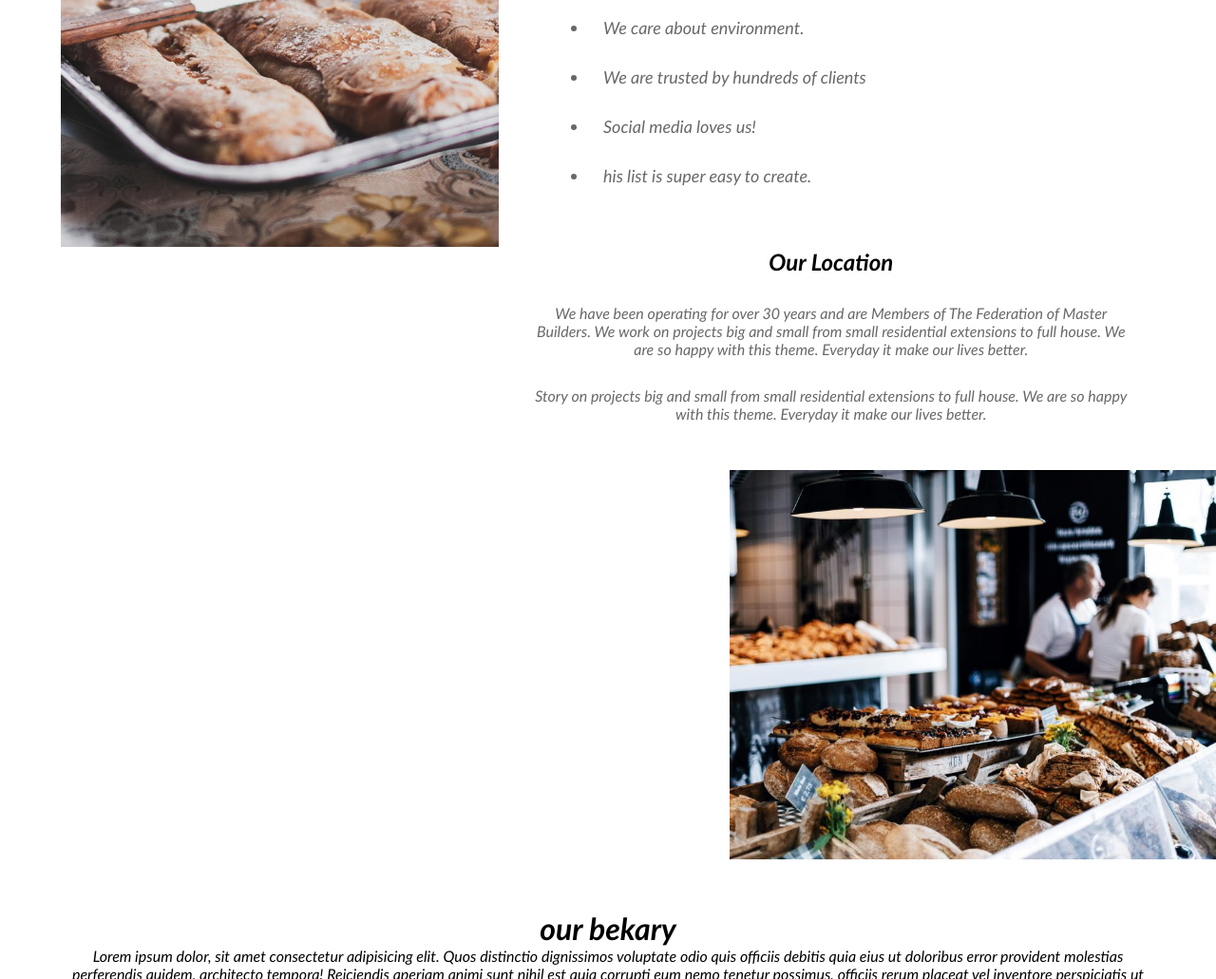
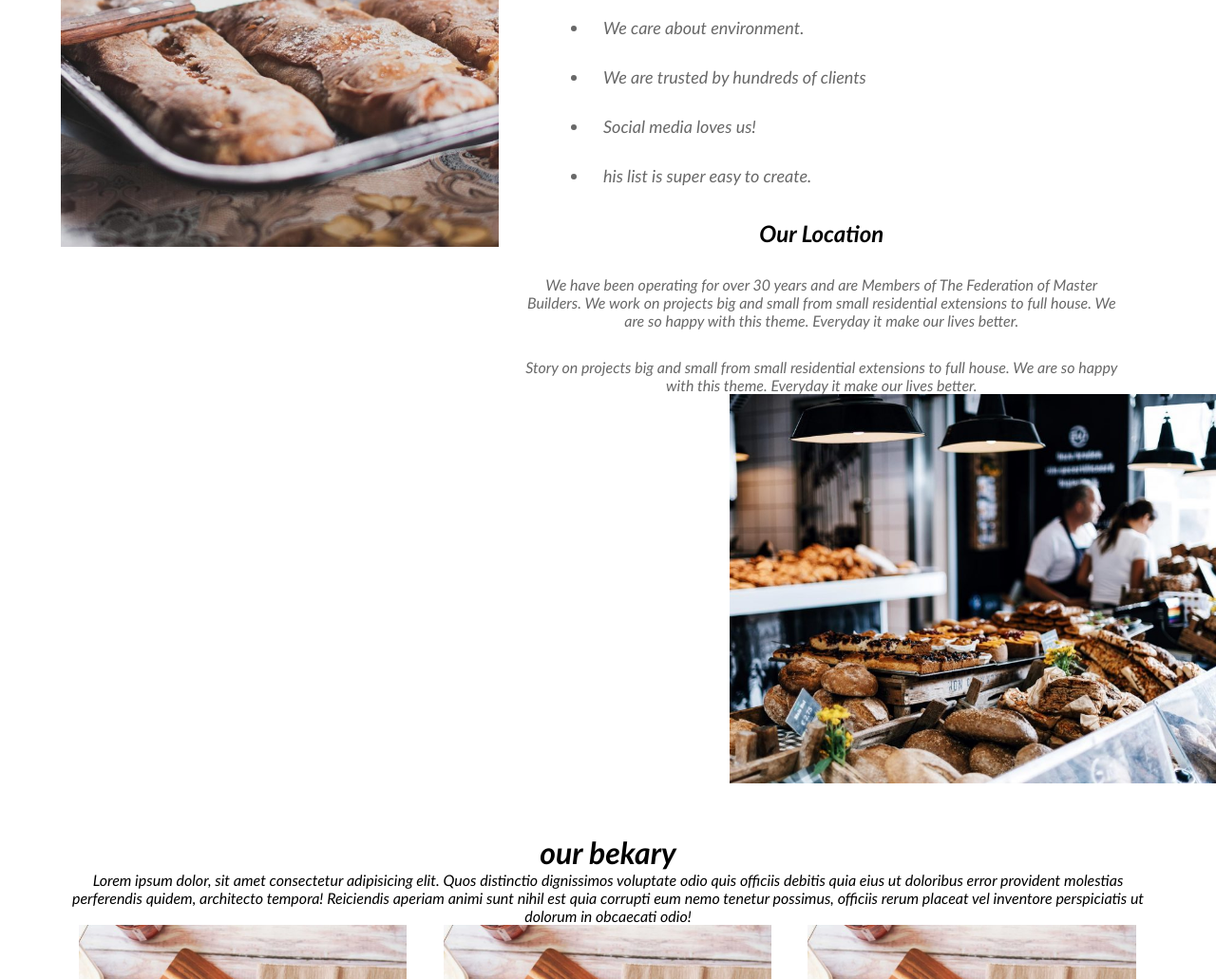
Before and after one commit to abdo25262574/site1, a plain HTML site: page index.html in a window 1280 px wide. Shown: the part 1028-2059 px from the top of the page at 95% size. Drawn offline with Linux system fonts and the light colour scheme.

Commit message:
Update style.css

```diff
--- a/css/style.css
+++ b/css/style.css
@@ -137,8 +137,10 @@ body {
   width: 50%;
   float: left;
   text-align: center;
-  margin: 50px 30px;
+  margin-top: 20px;
   color: #686868;
+    margin-left: 20px;
+
 }
 .offer-cap h2 {
   color: black;
```
